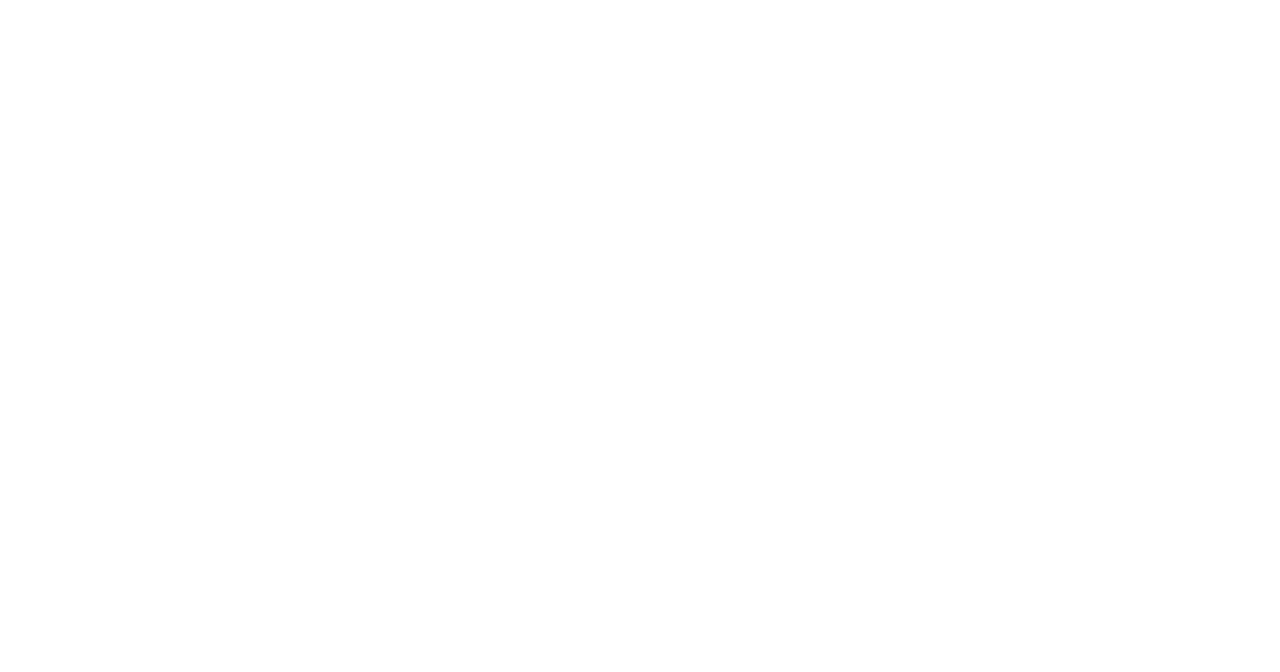
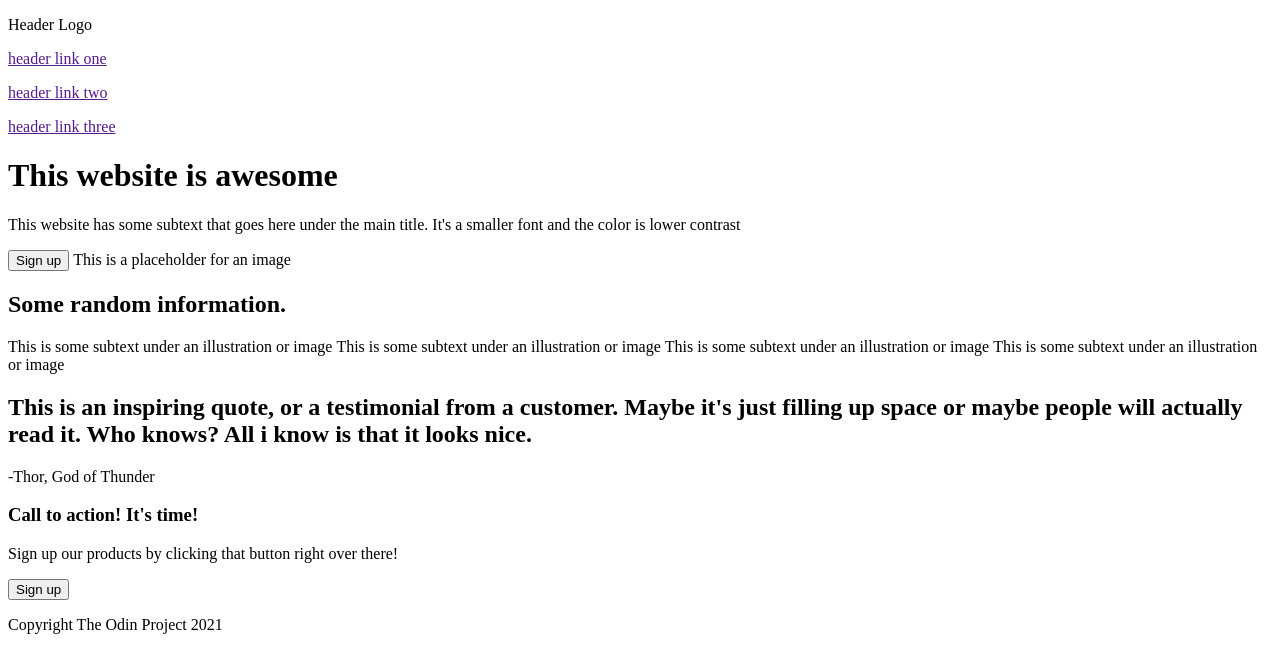
Before and after one commit to MAlejandroRS/LandingPageTOP, a plain HTML site: page index.html in a window 1280 px wide. Drawn offline with Linux system fonts and the light colour scheme.

Commit message:
Add a structure to index.html & CSS variables

```diff
--- a/index.html
+++ b/index.html
@@ -7,6 +7,58 @@
     <title>Landing Page</title>
 </head>
 <body>
-
+    <header>
+        <nav>
+            <p>
+                Header Logo
+            </p>
+            <p>
+                <a href="">
+                header link one
+                </a>
+            </p>
+            <p>
+                <a href="">
+                header link two
+                </a>
+            </p>
+            <p>
+                <a href="">
+                header link three
+                </a>
+            </p>
+        </nav>
+    </header>
+    <main>
+        <div>
+            <h1>This website is awesome</h1>
+            <p>This website has some subtext that goes here under the main title. It's a smaller font and the color is lower contrast</p>
+            <button>Sign up</button>
+            <img>This is a placeholder for an image</img>
+        </div>
+        <div>
+            <h2>Some random information.</h2>
+            <img>This is some subtext under an illustration or image</img>
+            <img>This is some subtext under an illustration or image</img>
+            <img>This is some subtext under an illustration or image</img>
+            <img>This is some subtext under an illustration or image</img>
+        </div>
+        <div>
+            <h2>
+                This is an inspiring quote, or a testimonial from a customer.
+                Maybe it's just filling up space or maybe people will actually
+                read it. Who knows? All i know is that it looks nice.
+            </h2>
+            <p>-Thor, God of Thunder</p>
+        </div>
+        <div>
+            <h3>Call to action! It's time!</h3>
+            <p>Sign up our products by clicking that button right over there!</p>
+            <button>Sign up</button>
+        </div>
+    </main>
+    <footer>
+        <p>Copyright The Odin Project 2021</p>
+    </footer>
 </body>
 </html>
--- a/style.css
+++ b/style.css
@@ -0,0 +1,7 @@
+:root {
+    --primary: #1F2937;
+    --mainText: #F9FAF8;
+    --secondary: #E5E7EB;
+    --btnColor: #3882F6;
+    --infoText: #1F2937;
+}
```
